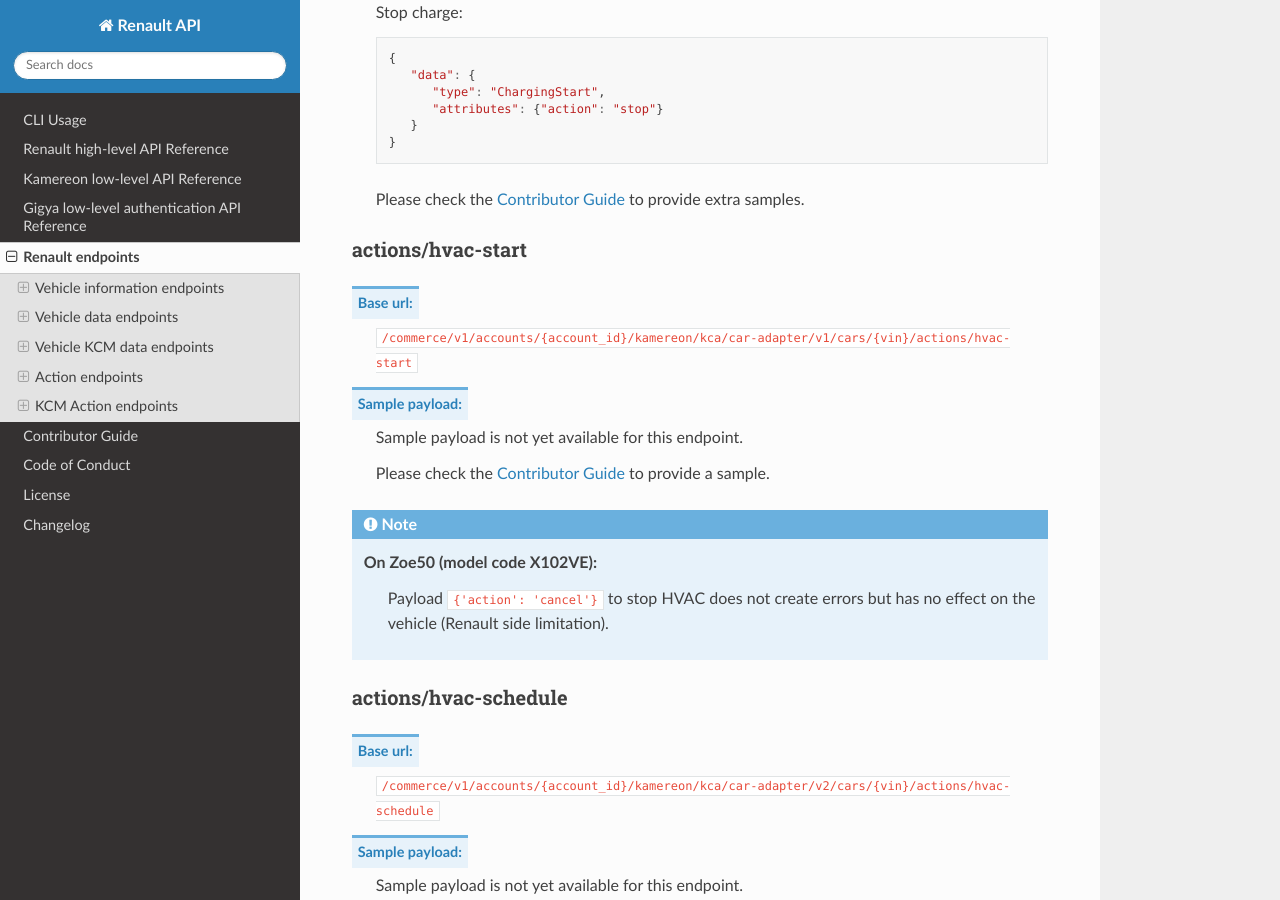
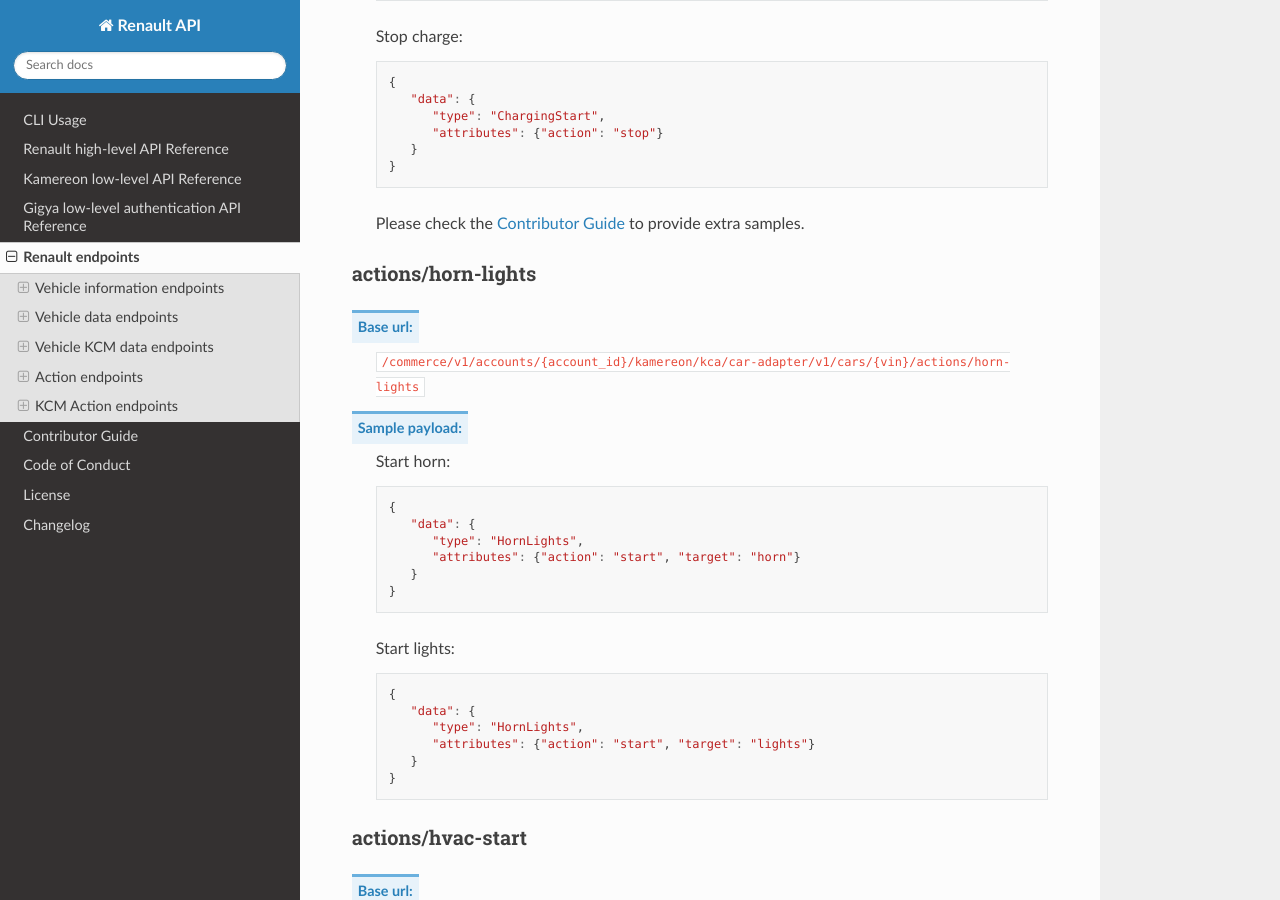
Before and after one commit to hacf-fr/renault-api, a Sphinx documentation site: the page built from docs/endpoints.rst, in a window 1280 px wide and 900 px high, scrolled down 10244 px. Built offline with Sphinx 7.4.7 and the Read the Docs theme 3.1.0, drawn with Linux system fonts in a browser that asks for light colours.

Commit message:
Add support for horn-lights endpoints (#1554)

```diff
--- a/docs/endpoints.rst
+++ b/docs/endpoints.rst
@@ -52,6 +52,7 @@
 .. include:: endpoints/vehicle_action.charge-mode.rst
 .. include:: endpoints/vehicle_action.charge-schedule.rst
 .. include:: endpoints/vehicle_action.charging-start.rst
+.. include:: endpoints/vehicle_action.horn-lights.rst
 .. include:: endpoints/vehicle_action.hvac-start.rst
 .. include:: endpoints/vehicle_action.hvac-schedule.rst
 
--- /dev/null
+++ b/docs/endpoints/vehicle_action.horn-lights.rst
@@ -0,0 +1,30 @@
+actions/horn-lights
+'''''''''''''''''''
+
+.. rst-class:: endpoint
+
+Base url:
+   ``/commerce/v1/accounts/{account_id}/kamereon/kca/car-adapter/v1/cars/{vin}/actions/horn-lights``
+
+Sample payload:
+   Start horn:
+
+   .. code-block:: JavaScript
+
+      {
+         "data": {
+            "type": "HornLights",
+            "attributes": {"action": "start", "target": "horn"}
+         }
+      }
+
+   Start lights:
+
+   .. code-block:: JavaScript
+
+      {
+         "data": {
+            "type": "HornLights",
+            "attributes": {"action": "start", "target": "lights"}
+         }
+      }
```
